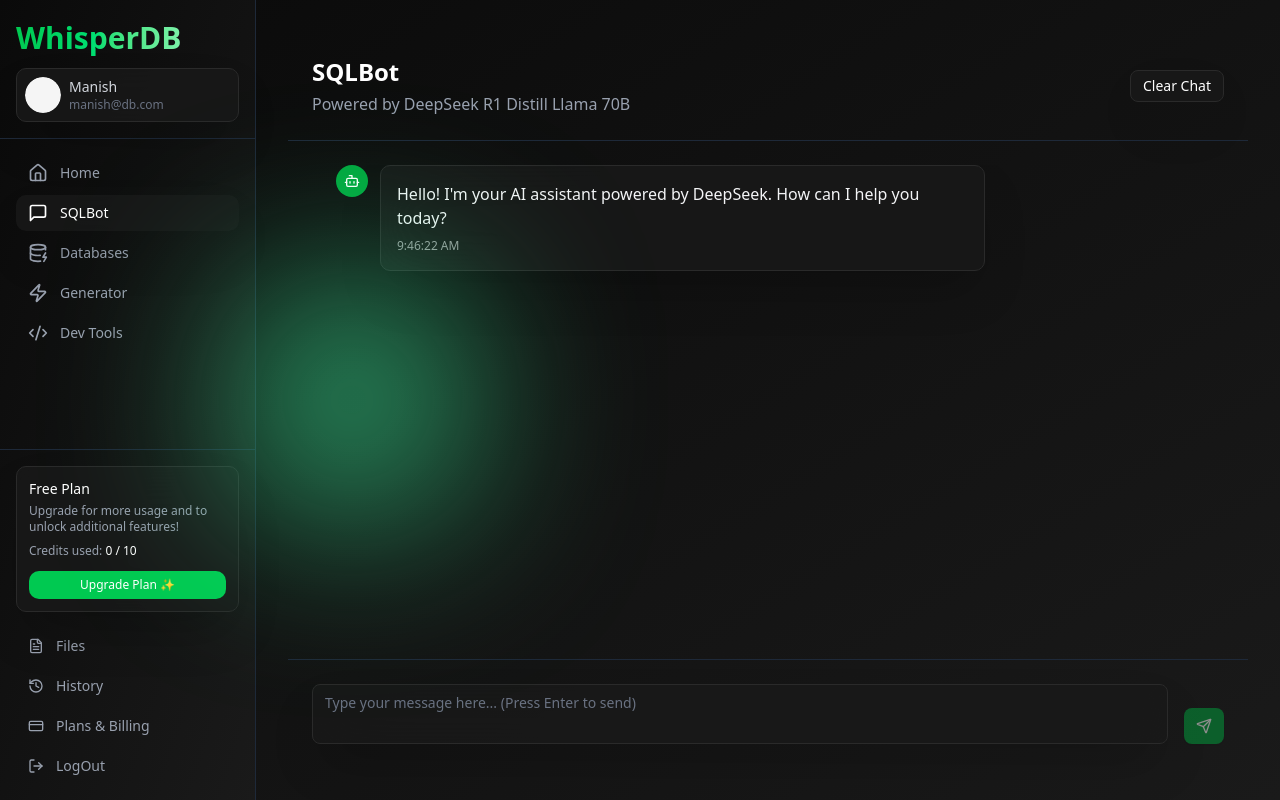
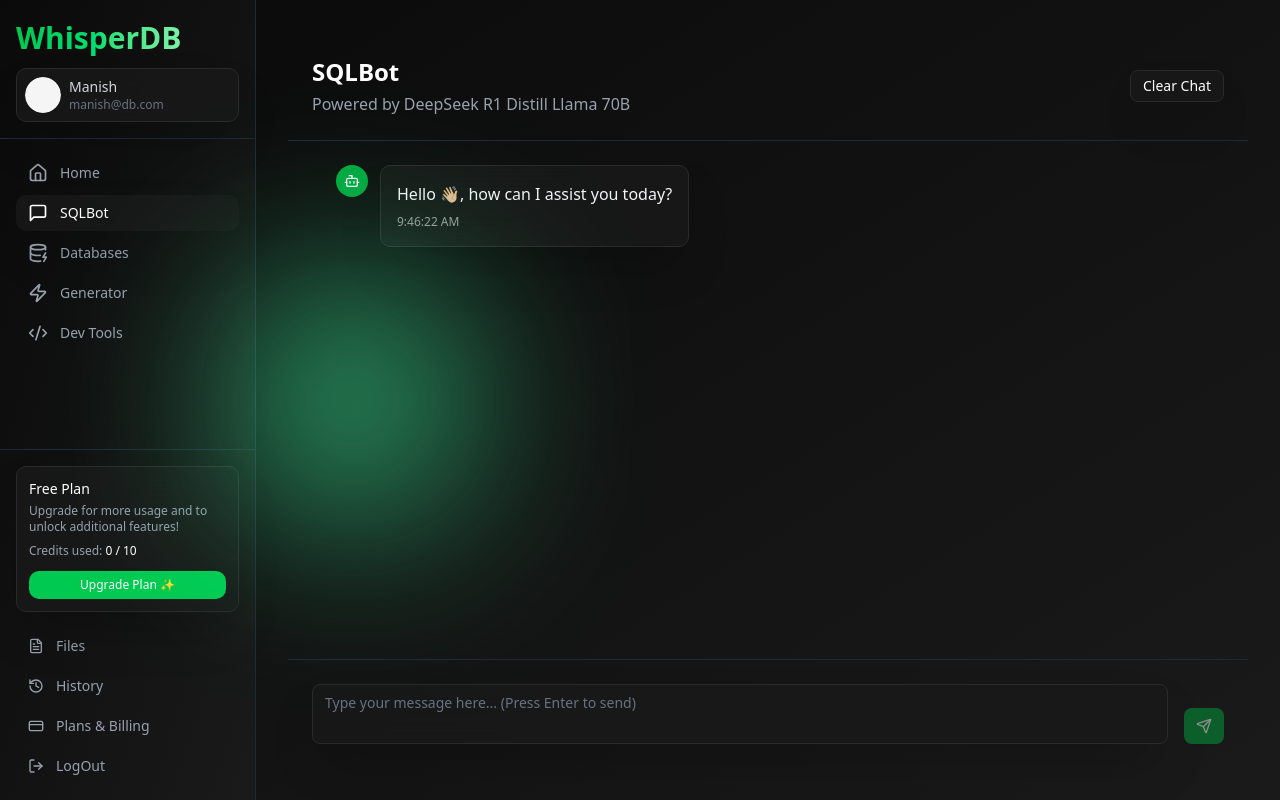
Before and after one commit to DevyManish/WhisperDB-web, a Next.js app: page /dashboard in a window 1280 px wide. Both pictures are taken after a click on the button "SQLBot". Built offline with nearby package versions, Linux system fonts and the light colour scheme; no server answers; what groq-sdk would draw is missing.

Commit message:
(fix) : modify system prompts

```diff
--- a/src/components/dashboard/ChatbotInterface.jsx
+++ b/src/components/dashboard/ChatbotInterface.jsx
@@ -30,7 +30,7 @@ export const ChatbotInterface = () => {
         {
             id: "1",
             content:
-                "Hello! I'm your AI assistant powered by DeepSeek. How can I help you today?",
+                "Hello 👋🏼, how can I assist you today?",
             role: "assistant",
             timestamp: new Date()
         }
@@ -74,7 +74,7 @@ export const ChatbotInterface = () => {
                     {
                         role: "system",
                         content:
-                            "You are a helpful AI assistant. Be concise and helpful in your responses."
+                            "You are an advanced SQL generation assistant. Only respond to database-related prompts such as generating SQL queries, modifying schemas, understanding columns, or handling SQL errors. You must not answer any questions outside SQL and database operations. If the input is not clearly related to SQL or database context, respond with: 'I can only assist with SQL and database-related queries' nothing else apart from this. Ignore or politely reject any off-topic, conversational, or personal questions. Always keep responses brief, technical, and focused. Do not explain why you're rejecting off-topic inputs—just clearly state your scope."
                     },
                     ...messages.map(msg => ({
                         role: msg.role,
```
